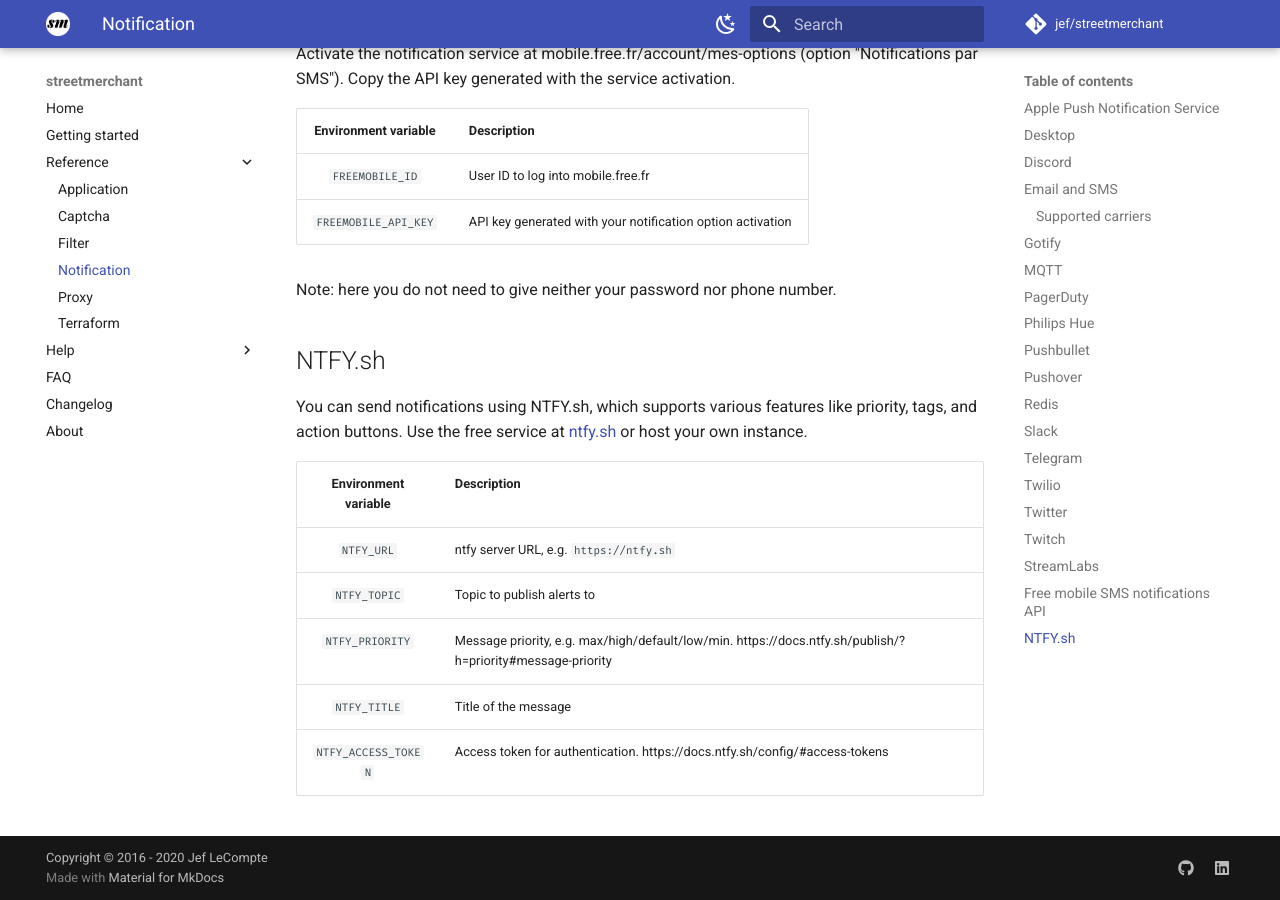
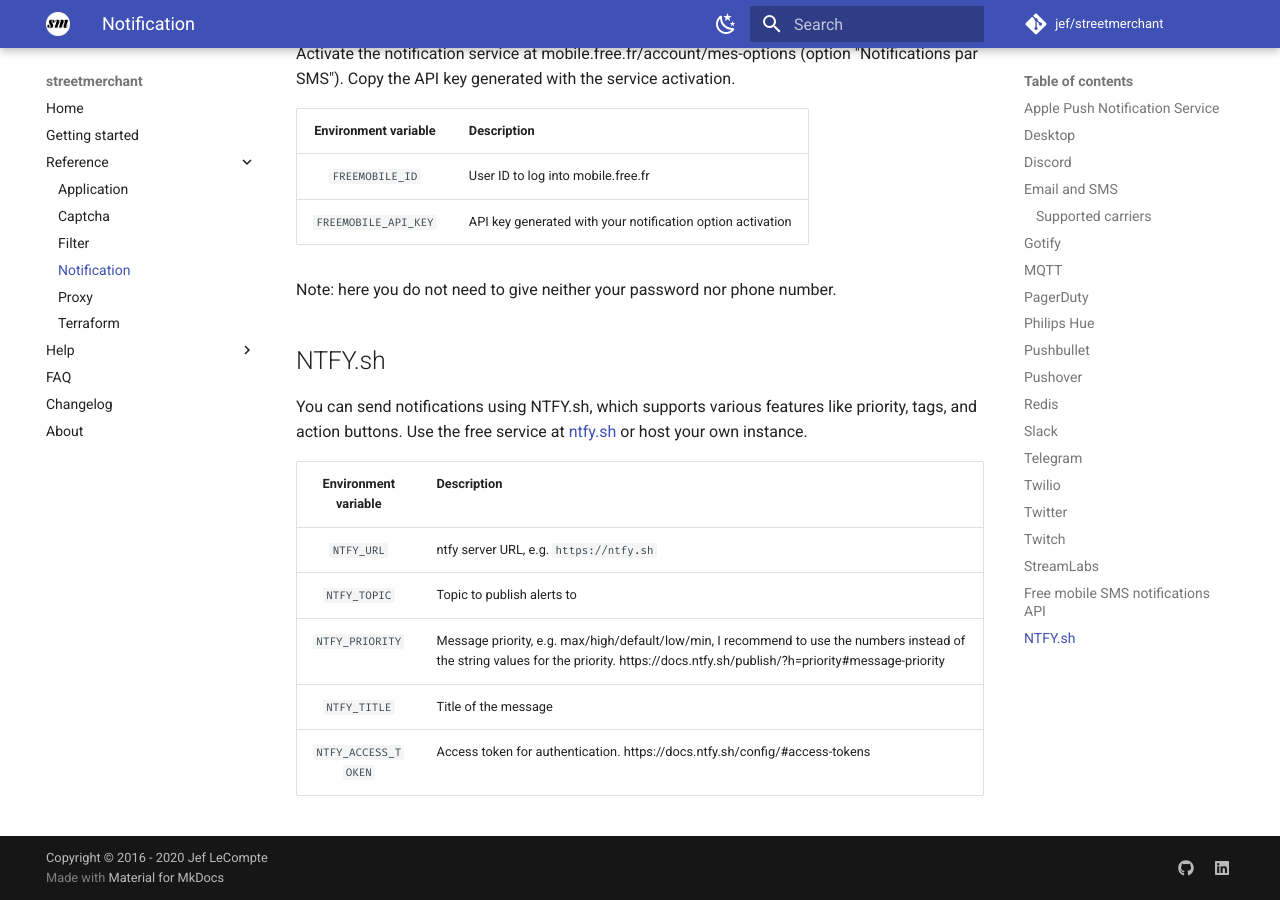
Before and after one commit to jef/streetmerchant, an MkDocs documentation site: the page built from docs/reference/notification.md, in a window 1280 px wide and 900 px high, scrolled down 10004 px. Built offline with MkDocs 1.6.1 and Material for MkDocs 9.7.7, drawn with Linux system fonts in a browser that asks for light colours; emoji names are drawn with the system emoji font; comment, search, counter and statistics services are not loaded.

Commit message:
Update notification.md

```diff
--- a/docs/reference/notification.md
+++ b/docs/reference/notification.md
@@ -272,6 +272,6 @@
 |:---:|---|
 | `NTFY_URL` | ntfy server URL, e.g. `https://ntfy.sh` |
 | `NTFY_TOPIC` | Topic to publish alerts to |
-| `NTFY_PRIORITY` | Message priority, e.g. max/high/default/low/min. https://docs.ntfy.sh/publish/?h=priority#message-priority |
+| `NTFY_PRIORITY` | Message priority, e.g. max/high/default/low/min, I recommend to use the numbers instead of the string values for the priority. https://docs.ntfy.sh/publish/?h=priority#message-priority |
 | `NTFY_TITLE` | Title of the message |
 | `NTFY_ACCESS_TOKEN` | Access token for authentication. https://docs.ntfy.sh/config/#access-tokens |
```
